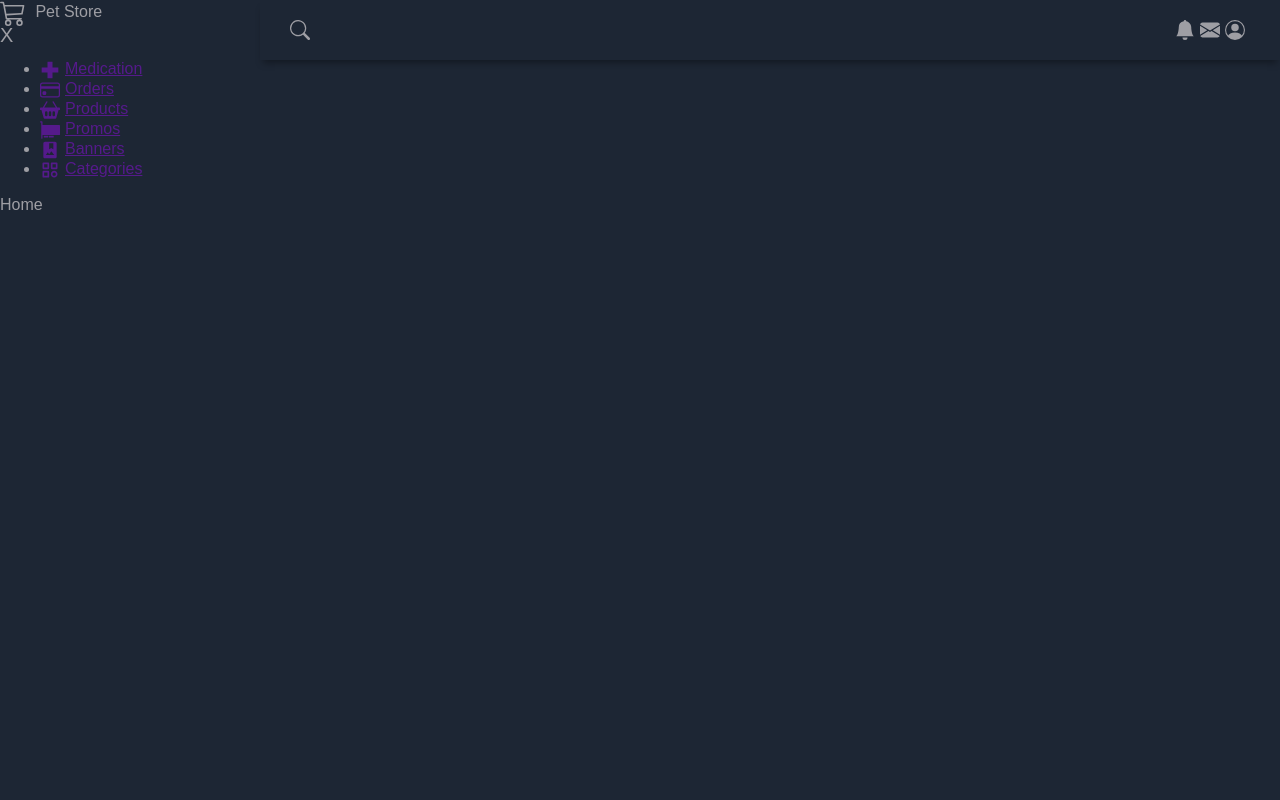
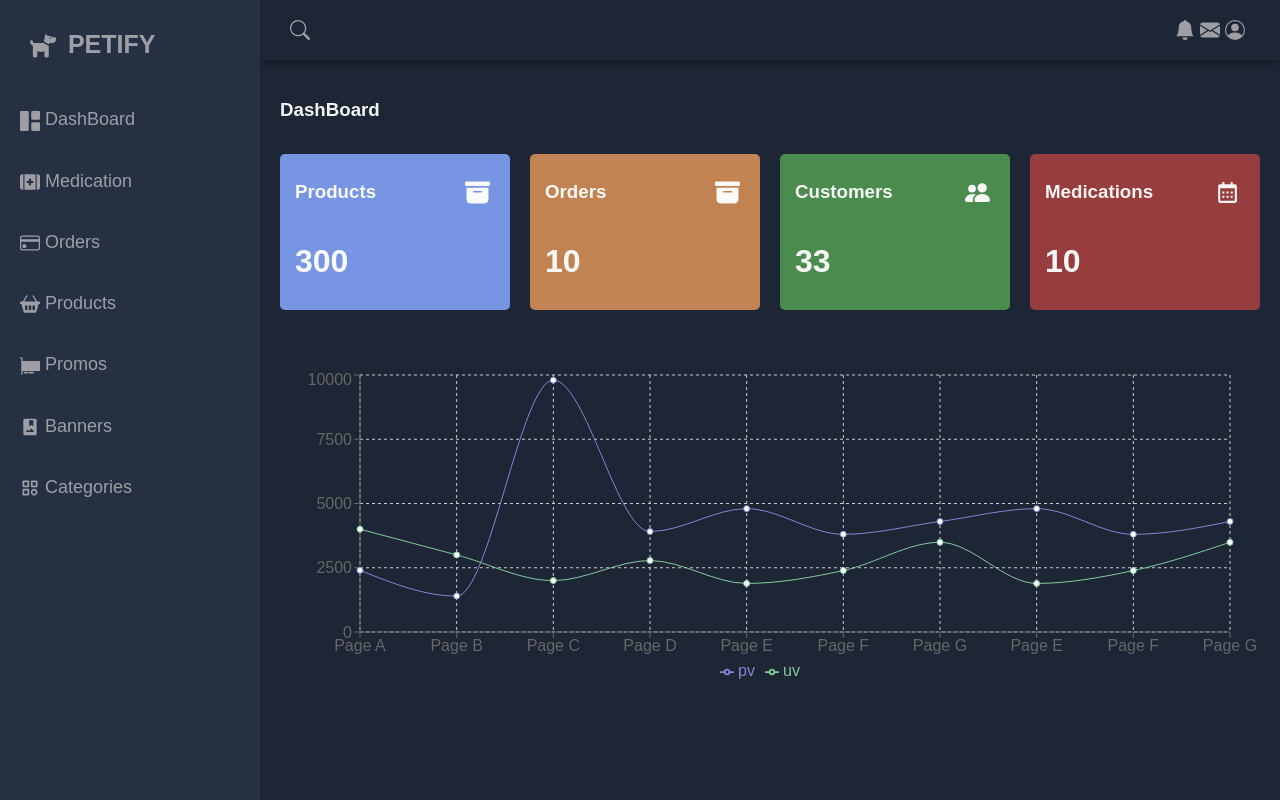
Before and after one commit to LihinduPerera/petify_admin, a React (Vite) app: page / in a window 1280 px wide. Built offline with nearby package versions, Linux system fonts and the light colour scheme.

Commit message:
display responsive dashboard

```diff
--- a/src/App.css
+++ b/src/App.css
@@ -32,6 +32,13 @@ body{
     margin-right: 5px;
 }
 
+.close_icon {
+    color: red;
+    margin-left: 20px;
+    margin-top: 20px;
+    cursor: pointer;
+}
+
 .header {
     grid-area: header;
     height: 60px;
@@ -45,3 +52,151 @@ body{
 .menu-icon {
     display: none;
 }
+
+#sidebar{
+    grid-area: sidebar;
+    height: 100%;
+    background-color: #263043;
+    overflow-y: auto;
+    transition: all 0.5s;
+    -webkit-transition: all 0.5s;
+}
+
+.sidebar-title{
+    display: flex;
+    justify-content: space-between;
+    align-items: center;
+    padding: 15px 30px 0px 30px;
+    margin-bottom: 30px;
+}
+
+.sidebar-title > span {
+    display: none;
+}
+
+.sidebar-brand{
+    margin-top: 15px;
+    font-size: 25px;
+    font-weight: 900;
+}
+
+.sidebar-list{
+    padding: 0;
+    list-style-type: none;
+}
+
+.sidebar-list-item{
+    padding: 20px;
+    font-size: 18px;
+}
+
+.sidebar-list-item:hover{
+    background-color: rgba(156, 192, 127, 0.473);
+}
+
+.sidebar-list-item , a {
+    text-decoration: none;
+    color: #9e9ea4;
+}
+
+.sidebar-responsive {
+    display: inline !important;
+    position: absolute;
+    z-index: 12 !important;
+}
+
+.main-container {
+    grid-area: main;
+    overflow-y: auto;
+    padding: 20px;
+    color: rgba(255,255,255,0.95);
+}
+
+.main-title{
+    display: flex;
+    justify-content: space-between;
+}
+.main-cards{
+    display: grid;
+    grid-template-columns: 1fr 1fr 1fr 1fr;
+    gap: 20px;
+    margin: 15px 0;
+}
+
+.card{
+    display: flex;
+    flex-direction: column;
+    justify-content: space-around;
+    padding: 8px 15px;
+    border-radius: 5px;
+}
+
+.card:first-child {
+    background-color: #7895e4;
+}
+
+.card:nth-child(2){
+    background-color: #c28352;
+}
+
+.card:nth-child(3){
+    background-color: #4b8b4e;
+}
+
+.card:nth-child(4) {
+    background-color: #973d3d;
+}
+
+.card-inner{
+    display: flex;
+    align-items: center;
+    justify-content: space-between;
+}
+
+.card-inner > .icon {
+    font-size: 25px;
+}
+
+.charts {
+    display: grid;
+    grid-template-columns: 1fr;
+    gap: 20px;
+    margin-top: 60px;
+    height: 45%;
+}
+
+@media screen and (max-width: 992px) {
+    .grid-container {
+        grid-template-columns: 1fr;
+        grid-template-rows: 0.2fr 3fr;
+        grid-template-areas:
+            'header'
+            'main';
+    }
+
+    #sidebar{
+        display: none;
+    }
+
+    .menu-icon {
+        display: inline;
+    }
+
+    .sidebar-title > span {
+        display: inline;
+    }
+}
+
+@media screen and (max-width: 768px) {
+    .main-cards{
+        grid-template-columns: 1fr;
+        gap: 10px;
+        margin-bottom: 0;
+    }
+}
+
+@media screen and (max-width: 576px) {
+    .header-left{
+        display: none;
+    }
+}
--- a/src/App.jsx
+++ b/src/App.jsx
@@ -5,10 +5,15 @@ import Sidebar from './Sidebar'
 import Home from './Home'
 
 function App() {
+  const [openSidebarToggle, setOpenSidebarToggle] = useState(false)
+
+  const OpenSidebar = () => {
+    setOpenSidebarToggle(!openSidebarToggle)
+  }
   return (
     <div className='grid-container'>
-      <Header/>
-      <Sidebar/>
+      <Header OpenSidebar={OpenSidebar}/>
+      <Sidebar openSidebarToggle={openSidebarToggle} OpenSidebar={OpenSidebar}/>
       <Home/>
     </div>
   )
--- a/src/Header.jsx
+++ b/src/Header.jsx
@@ -1,11 +1,11 @@
 import React from 'react'
 import { BsFillBellFill , BsFillEnvelopeFill , BsPersonCircle , BsSearch , BsJustify } from 'react-icons/bs'
 
-function Header() {
+function Header({OpenSidebar}) {
   return (
     <header className='header'>
         <div className='menu-icon'>
-            <BsJustify className='icon'/>
+            <BsJustify className='icon' onClick={OpenSidebar}/>
         </div>
         <div className='header-left'>
             <BsSearch className='icon'/>
--- a/src/Home.jsx
+++ b/src/Home.jsx
@@ -1,9 +1,139 @@
-import React from 'react'
+import React from "react";
+import { BiCalendar } from "react-icons/bi";
+import { BsFillArchiveFill, BsPeopleFill } from "react-icons/bs";
+import { LineChart, Line, XAxis, YAxis, CartesianGrid, Tooltip, Legend, ResponsiveContainer } from 'recharts';
 
 function Home() {
-  return (
-    <div>Home</div>
-  )
+
+    const data = [
+        {
+          name: 'Page A',
+          uv: 4000,
+          pv: 2400,
+          amt: 2400,
+        },
+        {
+          name: 'Page B',
+          uv: 3000,
+          pv: 1398,
+          amt: 2210,
+        },
+        {
+          name: 'Page C',
+          uv: 2000,
+          pv: 9800,
+          amt: 2290,
+        },
+        {
+          name: 'Page D',
+          uv: 2780,
+          pv: 3908,
+          amt: 2000,
+        },
+        {
+          name: 'Page E',
+          uv: 1890,
+          pv: 4800,
+          amt: 2181,
+        },
+        {
+          name: 'Page F',
+          uv: 2390,
+          pv: 3800,
+          amt: 2500,
+        },
+        {
+          name: 'Page G',
+          uv: 3490,
+          pv: 4300,
+          amt: 2100,
+        },
+        {
+            name: 'Page E',
+            uv: 1890,
+            pv: 4800,
+            amt: 2181,
+          },
+          {
+            name: 'Page F',
+            uv: 2390,
+            pv: 3800,
+            amt: 2500,
+          },
+          {
+            name: 'Page G',
+            uv: 3490,
+            pv: 4300,
+            amt: 2100,
+          },
+      ];
+
+    return (
+        <main className="main-container">
+            <div className="main-title">
+                <h3>DashBoard</h3>
+            </div>
+
+            <div className="main-cards">
+
+                <div className="card">
+                    <div className="card-inner">
+                        <h3>Products</h3>
+                        <BsFillArchiveFill className="icon" />
+                    </div>
+                    <h1>300</h1>
+                </div>
+
+                <div className="card">
+                    <div className="card-inner">
+                        <h3>Orders</h3>
+                        <BsFillArchiveFill className="icon" />
+                    </div>
+                    <h1>10</h1>
+                </div>
+
+                <div className="card">
+                    <div className="card-inner">
+                        <h3>Customers</h3>
+                        <BsPeopleFill className="icon" />
+                    </div>
+                    <h1>33</h1>
+                </div>
+
+                <div className="card">
+                    <div className="card-inner">
+                        <h3>Medications</h3>
+                        <BiCalendar className="icon" />
+                    </div>
+                    <h1>10</h1>
+                </div>
+            </div>
+
+            <div className="charts">
+                <ResponsiveContainer width="100%" height="100%">
+                    <LineChart
+                        width={500}
+                        height={300}
+                        data={data}
+                        margin={{
+                            top: 5,
+                            right: 30,
+                            left: 20,
+                            bottom: 5,
+                        }}
+                    >
+                        <CartesianGrid strokeDasharray="3 3" />
+                        <XAxis dataKey="name" />
+                        <YAxis />
+                        <Tooltip />
+                        <Legend />
+                        <Line type="monotone" dataKey="pv" stroke="#8884d8" activeDot={{ r: 8 }} />
+                        <Line type="monotone" dataKey="uv" stroke="#82ca9d" />
+                    </LineChart>
+                </ResponsiveContainer>
+            </div>
+        </main>
+    );
 }
 
-export default Home
+export default Home;
--- a/src/Sidebar.jsx
+++ b/src/Sidebar.jsx
@@ -1,23 +1,27 @@
 import React from 'react'
-import { BiCategory, BiPlusMedical, BiSolidPhotoAlbum } from 'react-icons/bi'
-import { BsBasket, BsBasket2Fill, BsCarFront, BsCarFrontFill, BsCart3, BsCreditCard, BsFileMedicalFill, BsPciCard } from 'react-icons/bs'
-import { DiPhotoshop } from 'react-icons/di'
-import { MdOutlineQueryBuilder, MdPhotoAlbum } from 'react-icons/md'
-import { RiOrderPlayFill } from 'react-icons/ri'
+import { BiCategory,} from 'react-icons/bi'
+import { BsBasket2Fill, BsCreditCard, BsGrid1X2Fill, BsPciCard } from 'react-icons/bs'
+import { FaDog, FaKitMedical } from 'react-icons/fa6'
+import { MdPhotoAlbum } from 'react-icons/md'
 
-function Sidebar() {
+function Sidebar({openSidebarToggle, OpenSidebar}) {
   return (
-    <aside id='sidebar'>
+    <aside id='sidebar' className={openSidebarToggle ? "sidebar-responsive" : ""}>
         <div className='sidebar-title'>
             <div className='sidebar-brand'>
-                <BsCart3 className='icon_header'/> Pet Store
+                <FaDog className='icon_header'/> PETIFY
             </div>
-            <span className='icon close_icon'>X</span>
+            <span className='icon close_icon' onClick={OpenSidebar}>X</span>
         </div>
         <ul className='sidebar-list'>
         <li className='sidebar-list-item'>
                 <a href="">
-                    <BiPlusMedical className='icon'/>Medication
+                    <BsGrid1X2Fill className='icon'/>DashBoard
+                </a>
+            </li>
+        <li className='sidebar-list-item'>
+                <a href="">
+                    <FaKitMedical className='icon'/>Medication
                 </a>
             </li>
             <li className='sidebar-list-item'>
```
